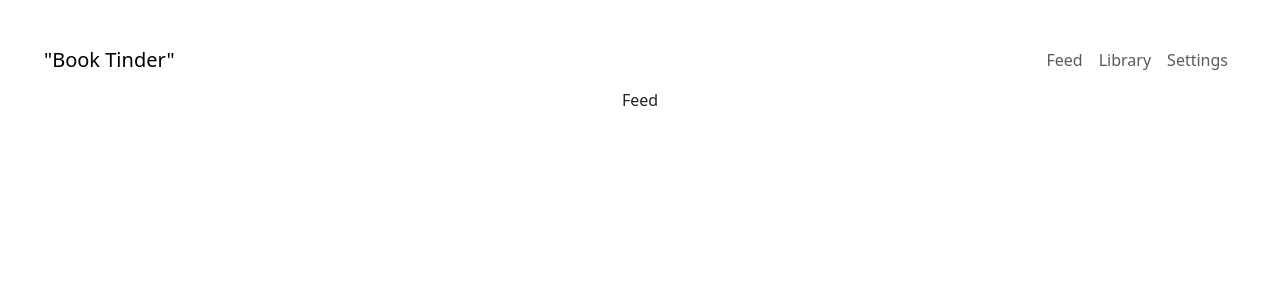
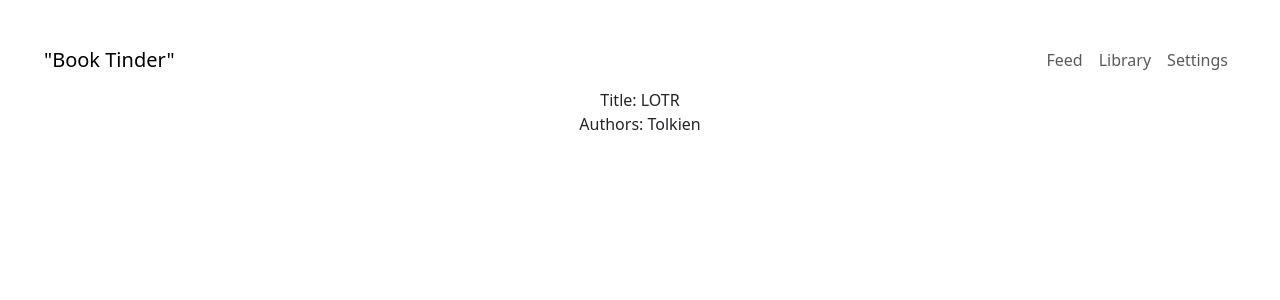
Before and after one commit to noah-10/CoverToCover, a React (Vite) app in the folder client/: page /feed in a window 1280 px wide. Shown: the top 300 px of the page. Built offline with nearby package versions, Linux system fonts and the light colour scheme.

Commit message:
add initial FeedItem component

```diff
--- /dev/null
+++ b/client/src/components/FeedItem.jsx
@@ -0,0 +1,10 @@
+const FeedItem = ({ feedItem } ) => {
+    return (
+        <>
+            <div>Title: {feedItem.title}</div>
+            <div>Authors: {feedItem.authors}</div>
+        </>
+    )
+}
+
+export default FeedItem
--- a/client/src/pages/Feed.jsx
+++ b/client/src/pages/Feed.jsx
@@ -1,5 +1,6 @@
 import { useState } from "react";
 
+import FeedItem from "../components/FeedItem";
 import { searchOpenLibrary } from "../../utils/API";
 
 const Feed = () => {
@@ -87,7 +88,7 @@ const Feed = () => {
     // getFeed();
 
     return (
-        <div>Feed</div>
+        <FeedItem feedItem={{authors: "Tolkien", title: "LOTR"}}></FeedItem>
     );
 }
 
```
